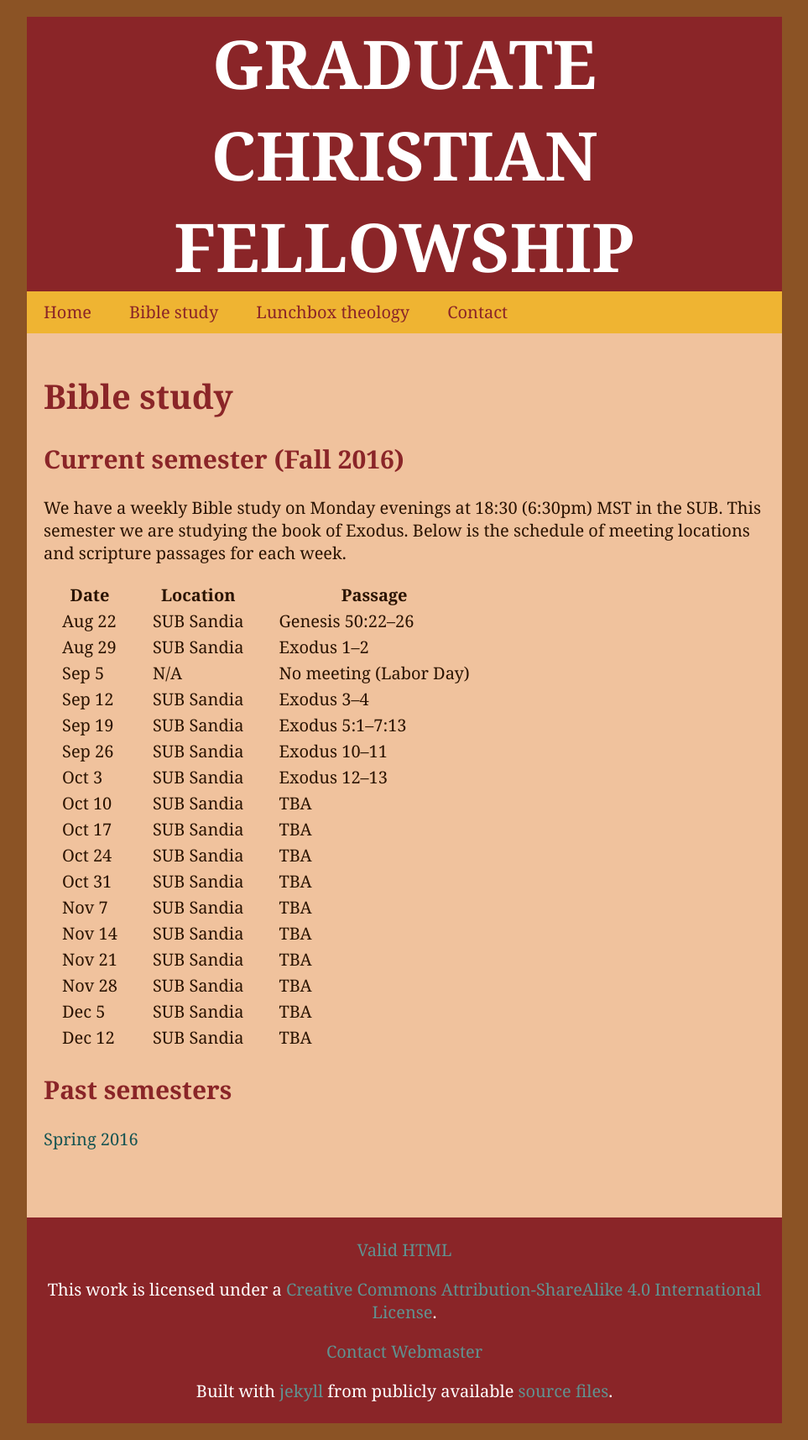
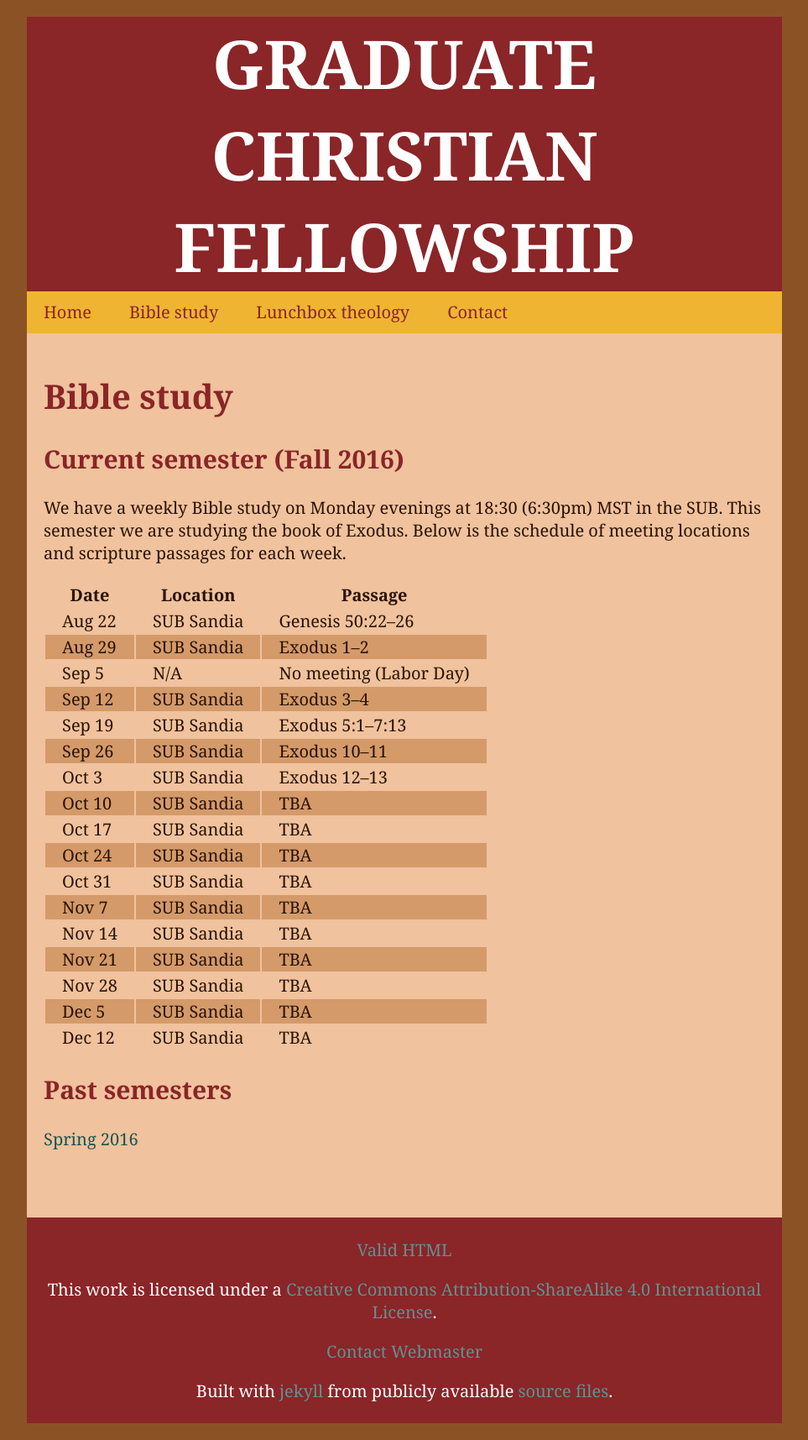
Before and after one commit to jarthurgross/gcf-website, a Jekyll site: the page built from bible_study/index.md, in a window 1280 px wide. Shown: the whole page at 84% size, without its empty margins (158-1121 px from the left). Built offline with Jekyll 4.4.1, drawn with Linux system fonts in a browser that asks for light colours; Markdown is read by kramdown in place of the engine named in the settings.

Commit message:
Style blockquotes and even table rows

```diff
--- a/css/common.css
+++ b/css/common.css
@@ -1,3 +1,5 @@
+/* Palette based on tetrad scheme from http://paletton.com/#uid=7000u0kllllaFw0g0qFqFg0w0aF */
+
 body {
   margin: 0;
   font-family: 'Georgia', serif;
@@ -70,7 +72,7 @@ h1 {
   font-weight: 900;
 }
 blockquote {
-  background: #444;
+  background: #D49A6A;
   padding: 10px;
   border-radius: 10px;
 }
@@ -113,3 +115,6 @@ td, th {
   padding-left: 20px;
   padding-right: 20px;
 }
+tr:nth-child(even) {
+  background: #D49A6A;
+}
```
